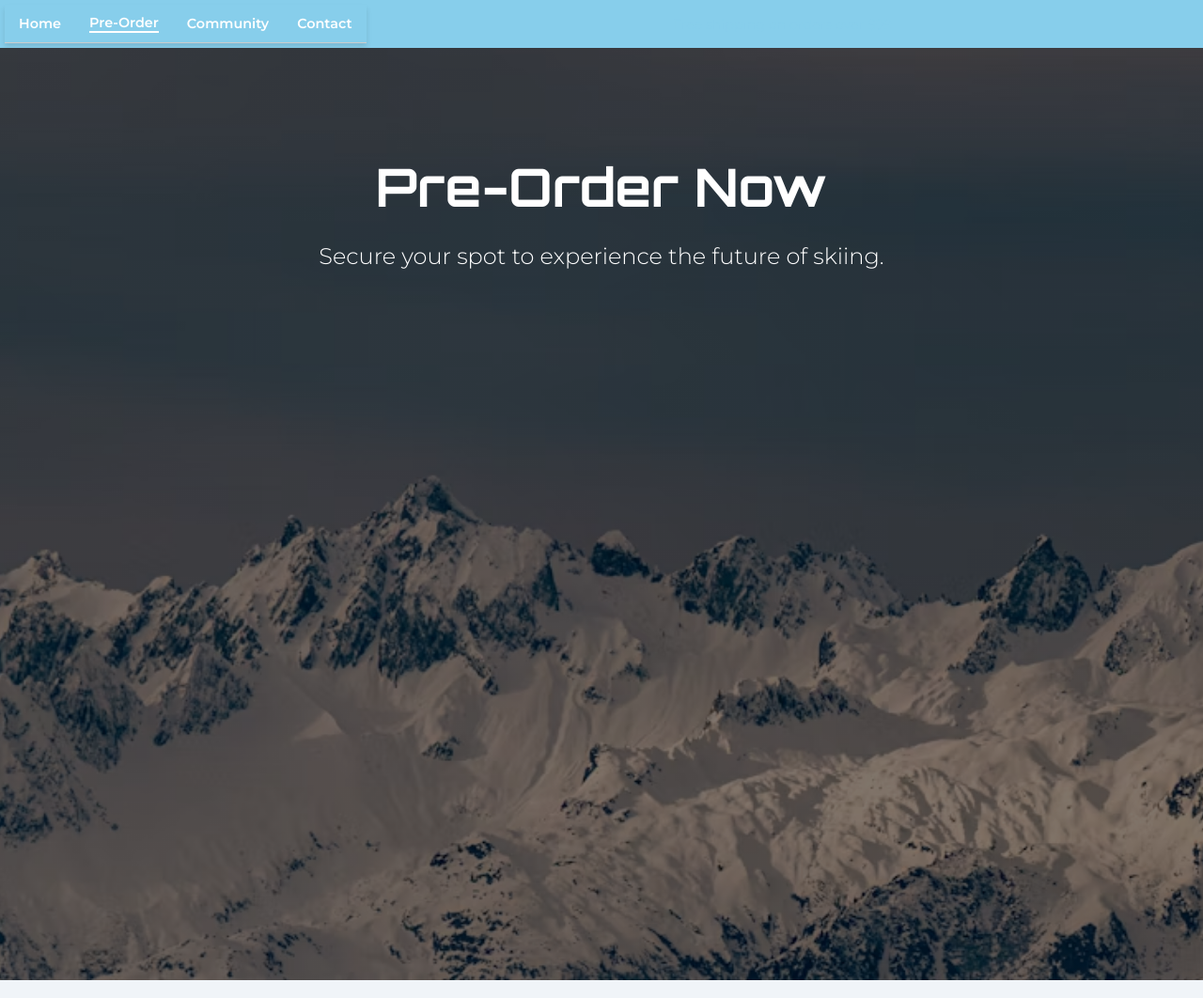
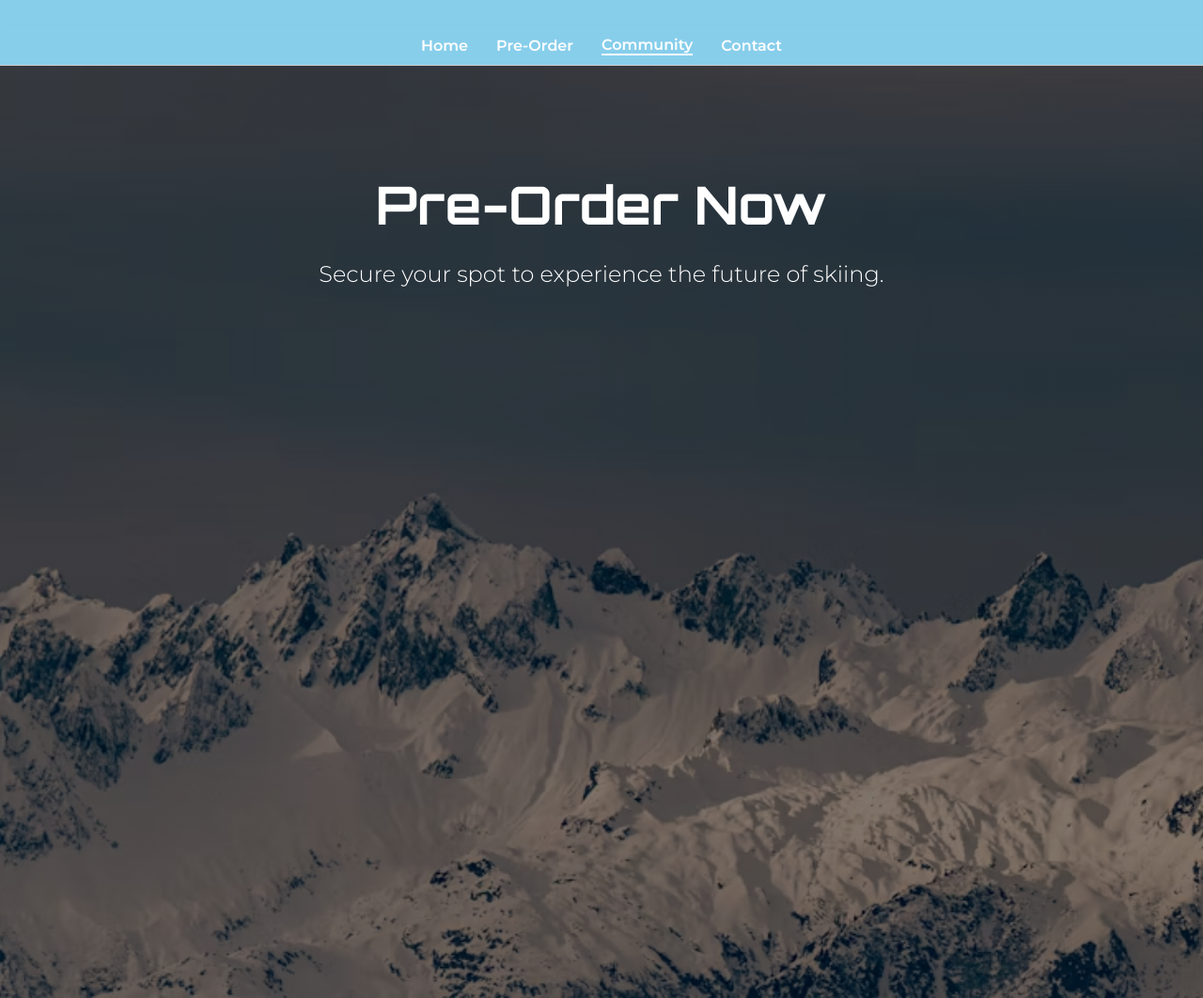
Before and after one commit to bautistagrigera/skisenselanding, a plain HTML site: page pre-order.html in a window 1280 px wide. Shown: the top 1062 px of the page at 94% size. Drawn offline with Linux system fonts and the light colour scheme.

Commit message:
Update pre-order.html

```diff
--- a/pre-order.html
+++ b/pre-order.html
@@ -10,14 +10,16 @@
 <body>
   <!-- Barra superior -->
   <div class="top-bar">
-    <nav class="navbar">
-      <a href="index.html" class="nav-link">Home</a>
-      <a href="pre-order.html" class="nav-link active">Pre-Order</a>
-      <a href="community.html" class="nav-link">Community</a>
-      <a href="contact.html" class="nav-link">Contact</a>
-    </nav>
     <span class="top-bar__text">Free shipping on orders over $99</span>
   </div>
+
+  <!-- Barra de navegación -->
+  <nav class="navbar">
+    <a href="index.html" class="nav-link">Home</a>
+    <a href="pre-order.html" class="nav-link">Pre-Order</a>
+    <a href="community.html" class="nav-link active">Community</a>
+    <a href="contact.html" class="nav-link">Contact</a>
+  </nav>
 
   <!-- Encabezado -->
   <header class="main-header">
```
